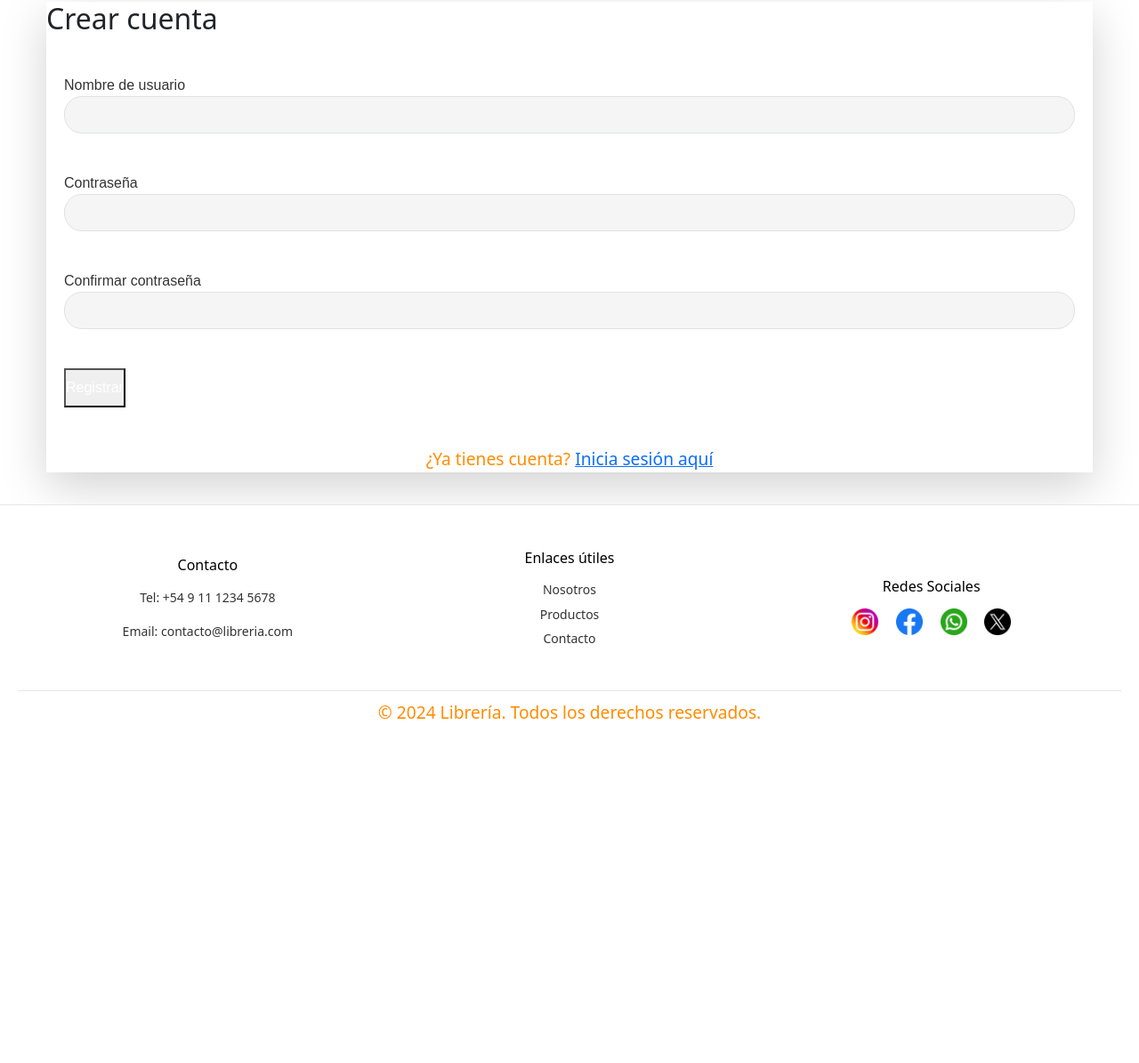
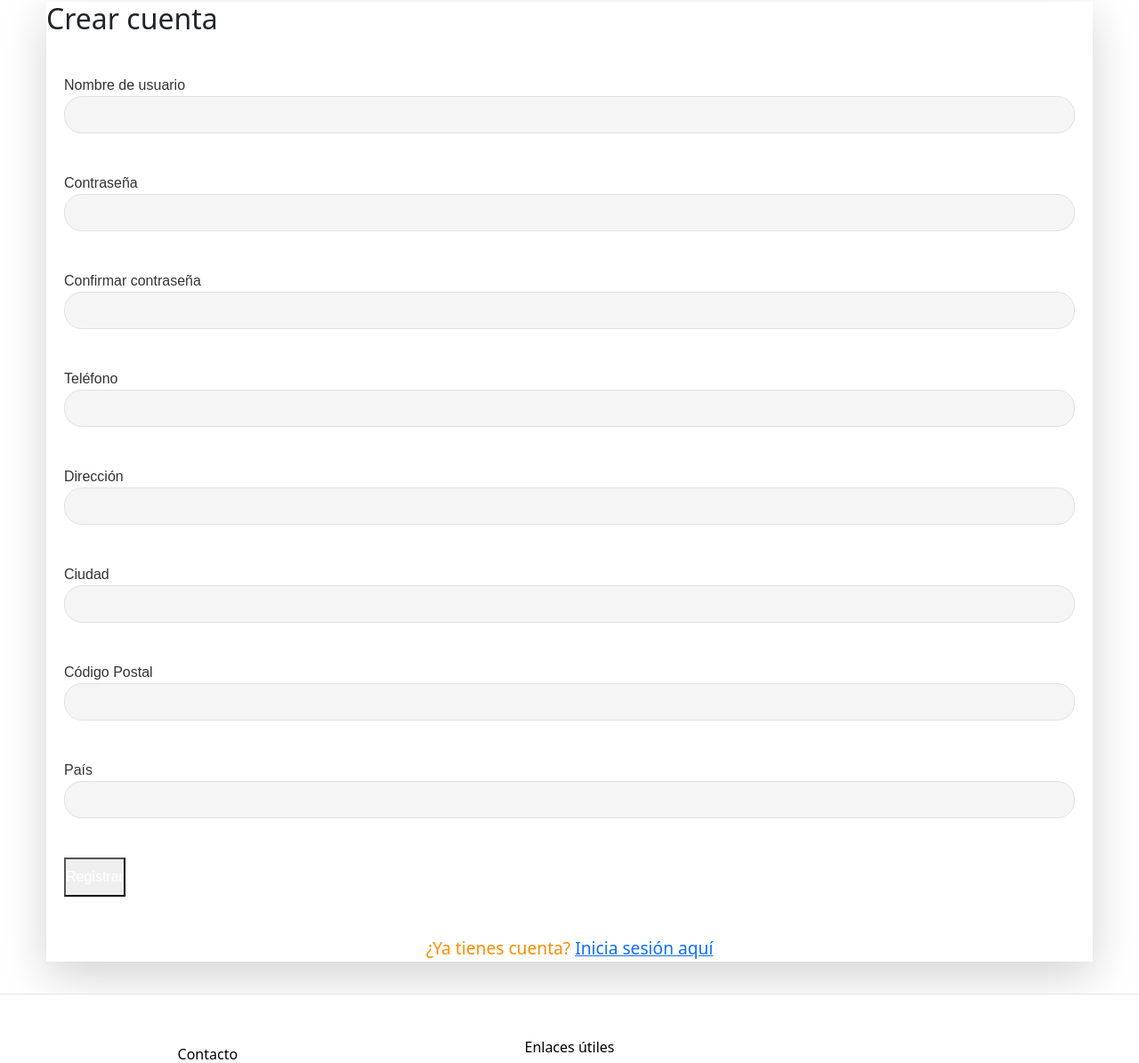
Before and after one commit to abigc23/E-commerce, a Django app: page /signup/ in a window 1280 px wide. Shown: the part 119-1314 px from the top of the page at 89% size. Before the commit the page ends 928 px from the top, so only its background shows below. Run offline with Django 5.2, Linux system fonts and the light colour scheme.

Commit message:
login y register

```diff
--- a/App/models.py
+++ b/App/models.py
@@ -1,4 +1,6 @@
 from django.db import models
+from django.contrib.auth.models import User
+
 
 class author(models.Model):
     author_id = models.AutoField(primary_key=True)
@@ -57,6 +59,7 @@
 
 class customer(models.Model):
     customer_id = models.AutoField(primary_key=True)
+    user = models.OneToOneField(User, on_delete=models.CASCADE, related_name='customer', default=1)  # Asume que el ID 1 es un usuario predeterminado
     phone = models.CharField(max_length=20)
     address = models.TextField()
     city = models.CharField(max_length=50)
--- a/App/templates/login/signup.html
+++ b/App/templates/login/signup.html
@@ -20,6 +20,27 @@
                     <label for="password2" class="block text-sm font-medium text-gray-600">Confirmar contraseña</label>
                     <input type="password" name="password2" id="password2" required class="w-full px-4 py-2 border border-gray-300 rounded-lg">
                 </div>
+                <div class="mb-4">
+                    <label for="phone" class="block text-sm font-medium text-gray-600">Teléfono</label>
+                    <input type="text" name="phone" id="phone" required class="w-full px-4 py-2 border border-gray-300 rounded-lg">
+                </div>
+                <div class="mb-4">
+                    <label for="address" class="block text-sm font-medium text-gray-600">Dirección</label>
+                    <input type="text" name="address" id="address" required class="w-full px-4 py-2 border border-gray-300 rounded-lg">
+                </div>
+                <div class="mb-4">
+                    <label for="city" class="block text-sm font-medium text-gray-600">Ciudad</label>
+                    <input type="text" name="city" id="city" required class="w-full px-4 py-2 border border-gray-300 rounded-lg">
+                </div>
+                <div class="mb-4">
+                    <label for="postal_code" class="block text-sm font-medium text-gray-600">Código Postal</label>
+                    <input type="text" name="postal_code" id="postal_code" required class="w-full px-4 py-2 border border-gray-300 rounded-lg">
+                </div>
+                <div class="mb-4">
+                    <label for="country" class="block text-sm font-medium text-gray-600">País</label>
+                    <input type="text" name="country" id="country" required class="w-full px-4 py-2 border border-gray-300 rounded-lg">
+                </div>
+
                 {% if error %}
                     <div class="text-red-500 text-sm mb-4">{{ error }}</div>
                 {% endif %}
--- a/App/views.py
+++ b/App/views.py
@@ -20,28 +20,45 @@
     }
     return render(request, 'index.html', data)
 
+from django.shortcuts import render, redirect
+from django.contrib.auth import authenticate, login, logout
+from django.contrib.auth.models import User
+from django.db import IntegrityError
+from .models import customer
+
+# Vista para login
 def login_views(request):
     if request.method == 'GET':
-        return render(request, 'login/login.html', {
-        })
+        return render(request, 'login/login.html')
     else:
-        user = authenticate(
-            request, username=request.POST['username'], password=request.POST['password'])
+        user = authenticate(request, username=request.POST['username'], password=request.POST['password'])
         if user is None:
-            return render(request, 'signin.html', {
-                "error": 'username or password is incorrect'
+            return render(request, 'login/login.html', {
+                "error": 'El nombre de usuario o la contraseña son incorrectos.'
             })
         else:
             login(request, user)
-            return redirect(to='home')
+            return redirect('home')
 
+# Vista para signup
 def signup(request):
     if request.method == 'POST':
         if request.POST['password1'] == request.POST['password2']:
             try:
-                user = User.objects.create_user(username=request.POST['username'],
-                                                password=request.POST['password1'])
+                # Crear el usuario
+                user = User.objects.create_user(username=request.POST['username'], password=request.POST['password1'])
                 user.save()
+
+                # Crear el cliente
+                customer_obj = customer.objects.create(
+                    user=user,
+                    phone=request.POST['phone'],
+                    address=request.POST['address'],
+                    city=request.POST['city'],
+                    postal_code=request.POST['postal_code'],
+                    country=request.POST['country'],
+                )
+                # Loguear al usuario
                 login(request, user)
                 return redirect('home')
             except IntegrityError:
@@ -55,10 +72,11 @@
     else:
         return render(request, 'login/signup.html')
 
-
+# Vista para logout
 def salir(request):
     logout(request)
-    return redirect(to='home')
+    return redirect('home')
+
 
 def Visualize(request):
     buscar = book.objects.all()
```
Also changed, not shown: App/migrations/0003_customer_user.py (added), db.sqlite3.
